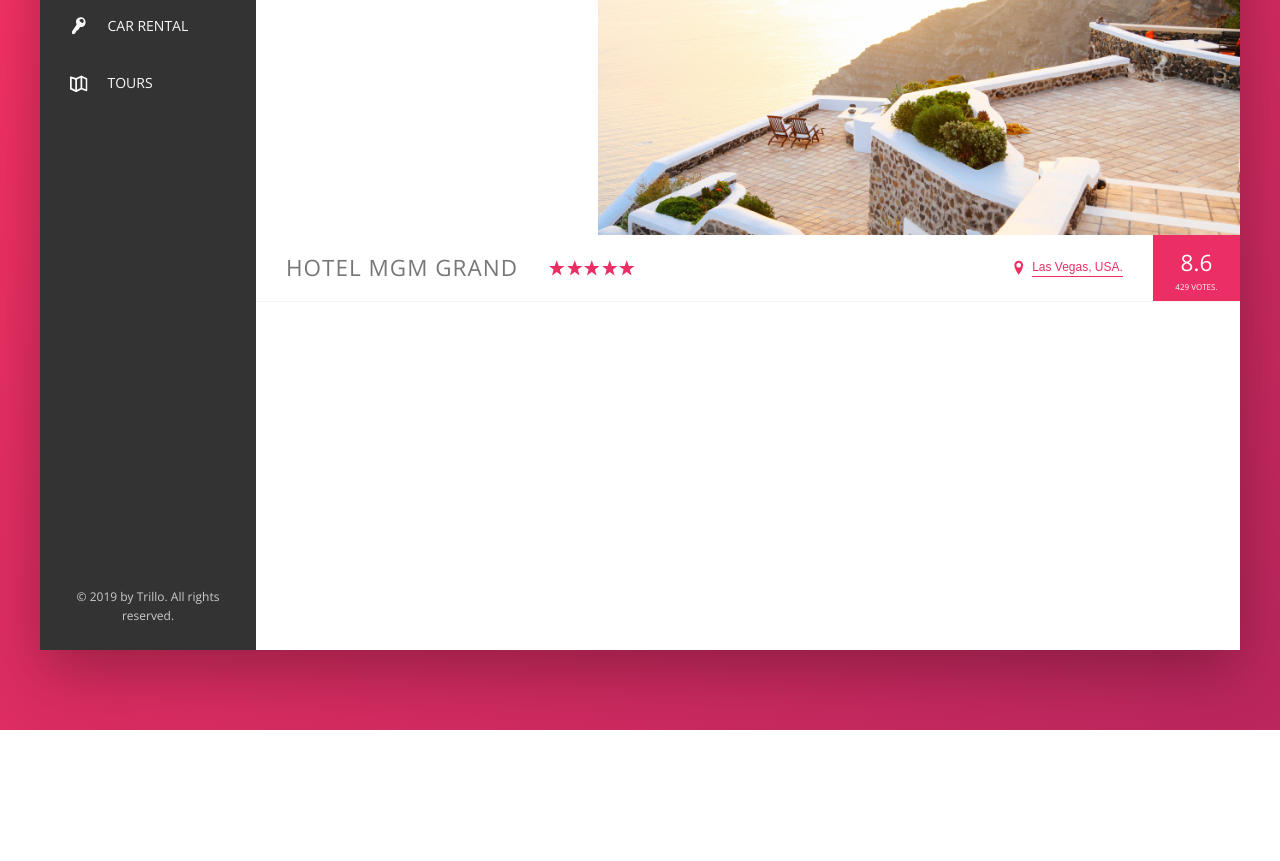
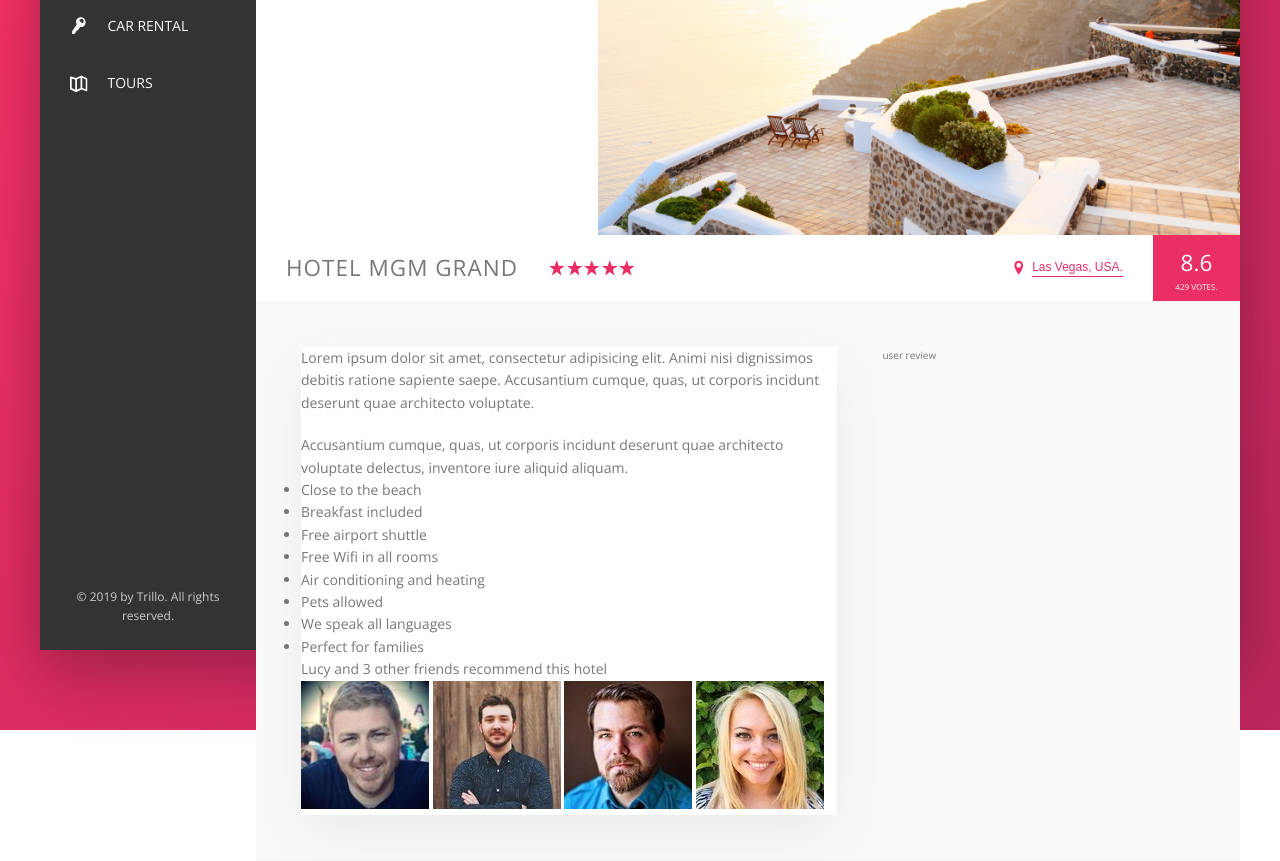
Before and after one commit to shrirangmhalgi/trillo, a website: page index.html in a window 1280 px wide. Shown: the part 300-1161 px from the top of the page. Before the commit the page ends 1030 px from the top, so only its background shows below. Drawn offline with nearby package versions, Linux system fonts and the light colour scheme.

Commit message:
added the layout for the main hotel section

```diff
--- a/index.html
+++ b/index.html
@@ -138,7 +138,48 @@
             <div class="overview__rating-count">429 votes.</div>
           </div>
         </div>
+
+        <div class="detail">
+          <div class="description">
+            <p class="paragraph">
+              Lorem ipsum dolor sit amet, consectetur adipisicing elit. Animi nisi dignissimos debitis ratione sapiente saepe. Accusantium cumque, quas, ut corporis incidunt deserunt quae architecto voluptate.
+            </p>
+
+            <p class="paragraph">
+              Accusantium cumque, quas, ut corporis incidunt deserunt quae architecto voluptate delectus, inventore iure aliquid aliquam.
+            </p>
+
+            <ul class="list">
+              <li class="list__item">Close to the beach</li>
+              <li class="list__item">Breakfast included</li>
+              <li class="list__item">Free airport shuttle</li>
+              <li class="list__item">Free Wifi in all rooms</li>
+              <li class="list__item">Air conditioning and heating</li>
+              <li class="list__item">Pets allowed</li>
+              <li class="list__item">We speak all languages</li>
+              <li class="list__item">Perfect for families</li>
+            </ul>
+
+            <div class="recommend">
+              <p class="recommend__count">
+                Lucy and 3 other friends recommend this hotel
+              </p>
+
+              <div class="recommend__friends">
+                <img src="img/user-3.jpg" alt="Friend 1" class="recommend__photo">
+                <img src="img/user-4.jpg" alt="Friend 2" class="recommend__photo">
+                <img src="img/user-5.jpg" alt="Friend 3" class="recommend__photo">
+                <img src="img/user-6.jpg" alt="Friend 4" class="recommend__photo">
+              </div>
+            </div>
+          </div>
+
+          <div class="user-reviews">
+            user review
+          </div>
+        </div>
       </main>
+
     </div>
   </div>
 </body>
--- a/sass/_base.scss
+++ b/sass/_base.scss
@@ -35,6 +35,7 @@
   --color-grey-dark-3: #999;
 
   --shadow-dark: 0 2rem 6rem rgba(0, 0, 0, 0.3);
+  --shadow-light: 0 2rem 5rem rgba(0, 0, 0, 0.06);
 }
 
 *{
--- a/sass/_components.scss
+++ b/sass/_components.scss
@@ -301,3 +301,19 @@
     box-shadow: none;
   }
 }
+
+////////////////////////////////////////////
+//paragraph
+.paragraph:not(:last-of-type){
+  margin-bottom: 2rem;
+}
+
+
+////////////////////////////////////////////
+//list
+
+
+
+
+////////////////////////////////////////////
+//recommend
--- a/sass/_layouts.scss
+++ b/sass/_layouts.scss
@@ -36,3 +36,22 @@
 
   height: 80rem;
 }
+
+.detail{
+  display: flex;
+  padding: 4.5rem;
+  background-color: var(--color-grey-light-1);
+  border-bottom: 1px solid var(--color-grey-light-2);
+}
+
+.description{
+  font-size: 1.4rem;
+  background-color: #fff;
+  box-shadow: var(--shadow-light);
+  flex: 0 0 60%;
+  margin-right: 4.5rem;
+}
+
+.user-reviews{
+  flex: 1;
+}
```
Also changed, not shown: css/style.css.
